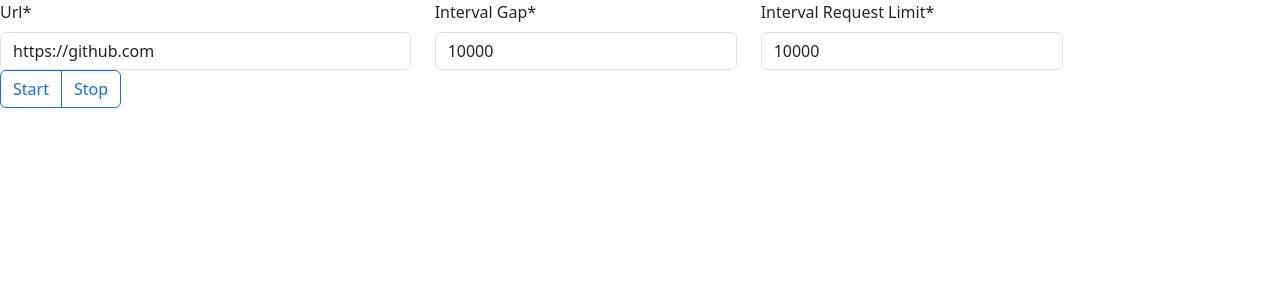
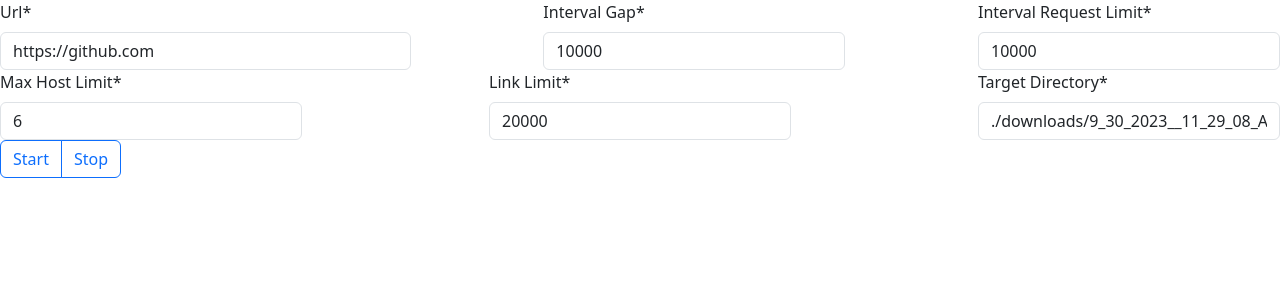
Before and after one commit to astric-0/NextCrawler, a Next.js app: page / in a window 1280 px wide. Shown: the top 300 px of the page. Built offline with nearby package versions, Linux system fonts and the light colour scheme.

Commit message:
added input form

```diff
--- a/components/SourceForm.jsx
+++ b/components/SourceForm.jsx
@@ -12,7 +12,7 @@ const SourceForm = _ => {
 
     return (
         <Form>
-            <Row>
+            <Row className="justify-content-between">
                 <SourceField
                     label="Url"
                     md="4"
@@ -37,6 +37,31 @@ const SourceForm = _ => {
                 />
 
             </Row>
+
+            <Row className="justify-content-between">
+                <SourceField
+                    type="number"
+                    label="Max Host Limit"
+                    md="3"
+                    value={ sourceState.maxHostLimit }
+                    onChange={ setter('maxHostLimit') }
+                />
+
+                <SourceField
+                    type="number"
+                    label="Link Limit"
+                    md="3"
+                    value={ sourceState.linkLimit }
+                    onChange={ setter('linkLimit') }
+                />
+
+                <SourceField
+                    label="Target Directory"
+                    md="3"
+                    value={ sourceState.targetDir }
+                    onChange={ setter('targetDir') }
+                />
+            </Row>
         </Form>
     );
 }
```
